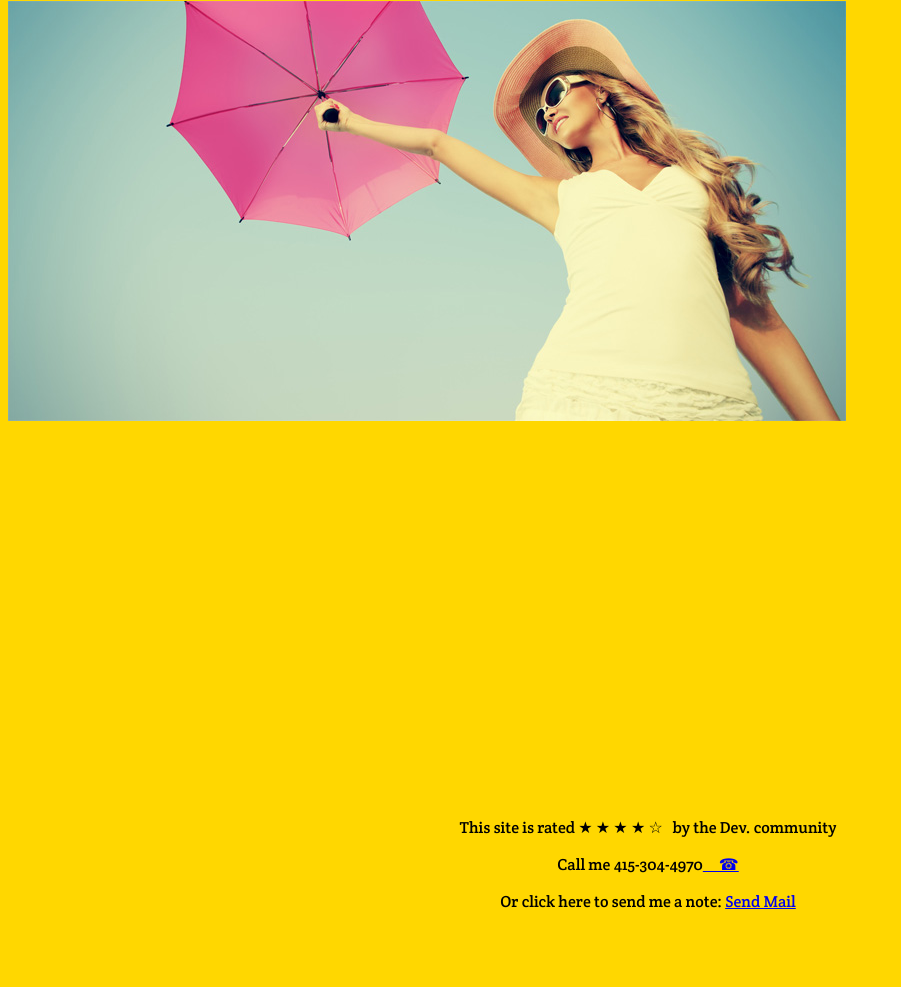
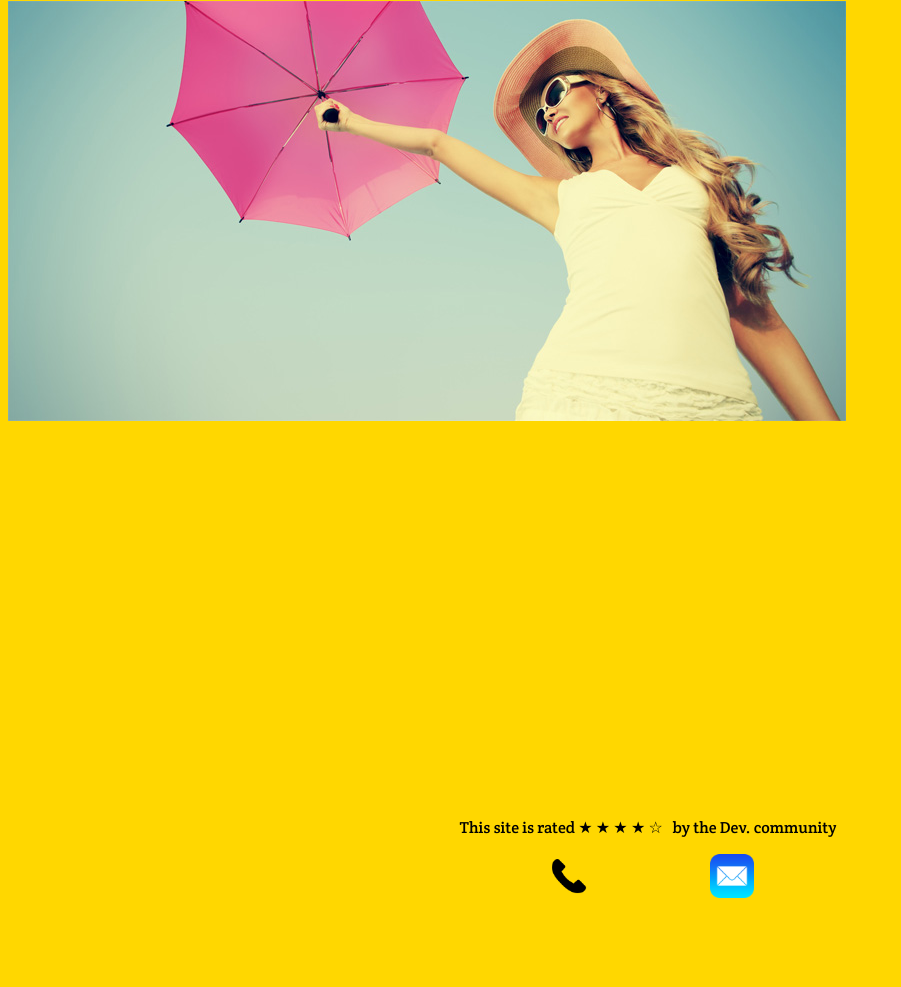
Before and after one commit to scottdiallo/ui-code-challenge-master, a website: page index.html in a window 1280 px wide. Shown: the part 1178-2165 px from the top of the page, without its empty margins (0-901 px from the left). Before the commit the page ends 2090 px from the top, so only its background shows below. Drawn offline with nearby package versions, Linux system fonts and the light colour scheme.

Commit message:
footer mail and call icons styles to perfection

```diff
--- a/index.html
+++ b/index.html
@@ -57,11 +57,10 @@
 
 <footer>
     <p> This site is rated &#9733; &#9733; &#9733; &#9733; &#9734; &nbsp; by the Dev. community</p>
-    <label>Call me 415-304-4970</label><a href="tel:+14153044970"> &nbsp; &nbsp; &#9742; </a>
-    <p>
-    Or click here to send me a note:
-    <a href="mailto:scott.diallo6@gmail.com?Subject=Hello%20Scott" target="_top">Send Mail</a>
-    </p>
+<div class="callNmail">
+    <a href="tel:+14153044970"> <img class="call" src="call.png"/></a>
+    <a href="mailto:scott.diallo6@gmail.com?Subject=Hello%20Scott" target="_top"><img class="mail" src="mail.png"/></a>
+    </div>
 </footer>
 <script src="app.js"></script>
 </body>
--- a/style.css
+++ b/style.css
@@ -60,6 +60,19 @@ body{
 footer{
     text-align: center;
 }
+.callNmail{
+    text-align: center;
+    display: inline-flex;
+}
+.call, .mail{
+height: 33%;
+}
+.call{
+    padding-right: 20px;
+}
+.mail{
+    padding-left: 20px;
+}
 
 
 
```
Also changed, not shown: Call.png (added), mail.png (added).
